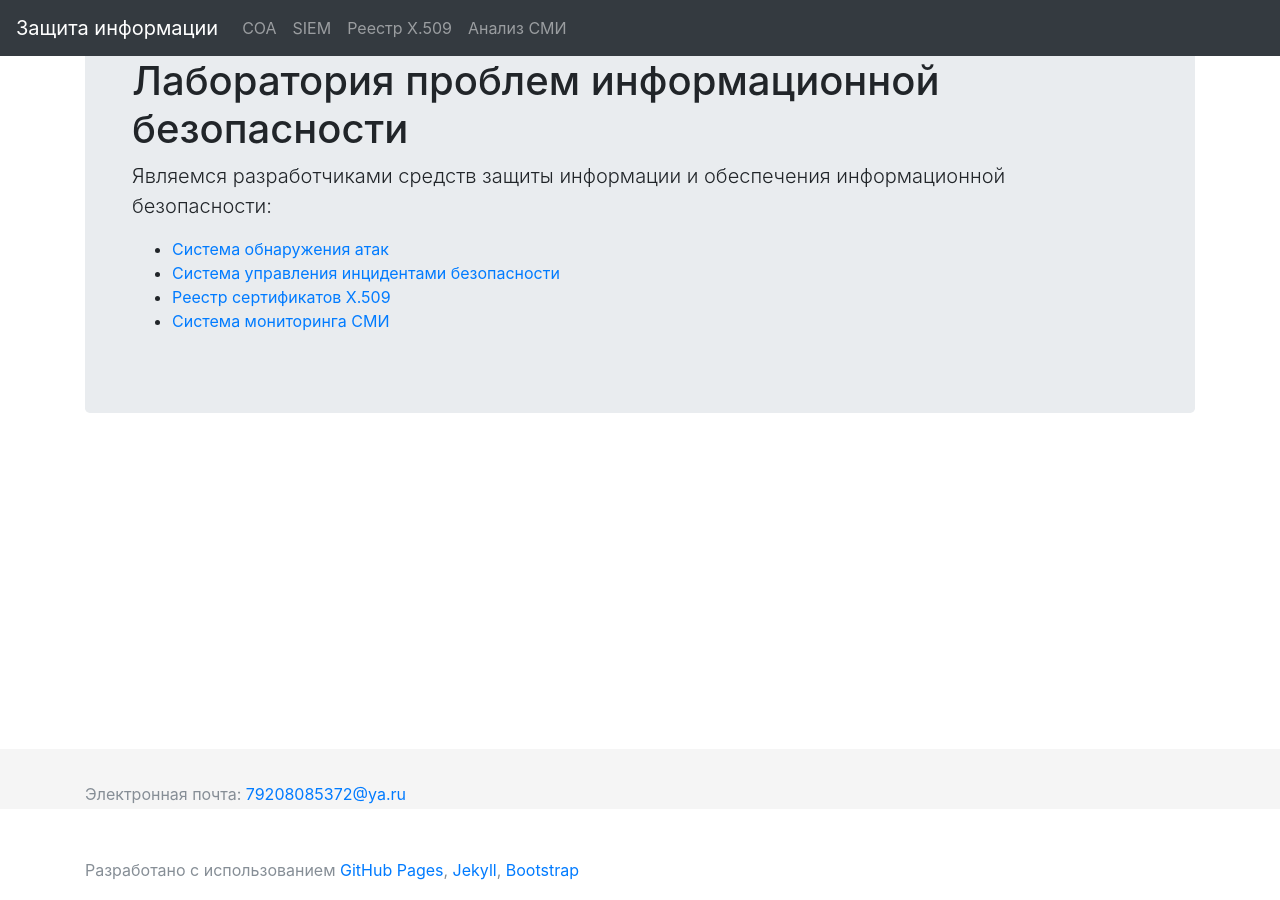
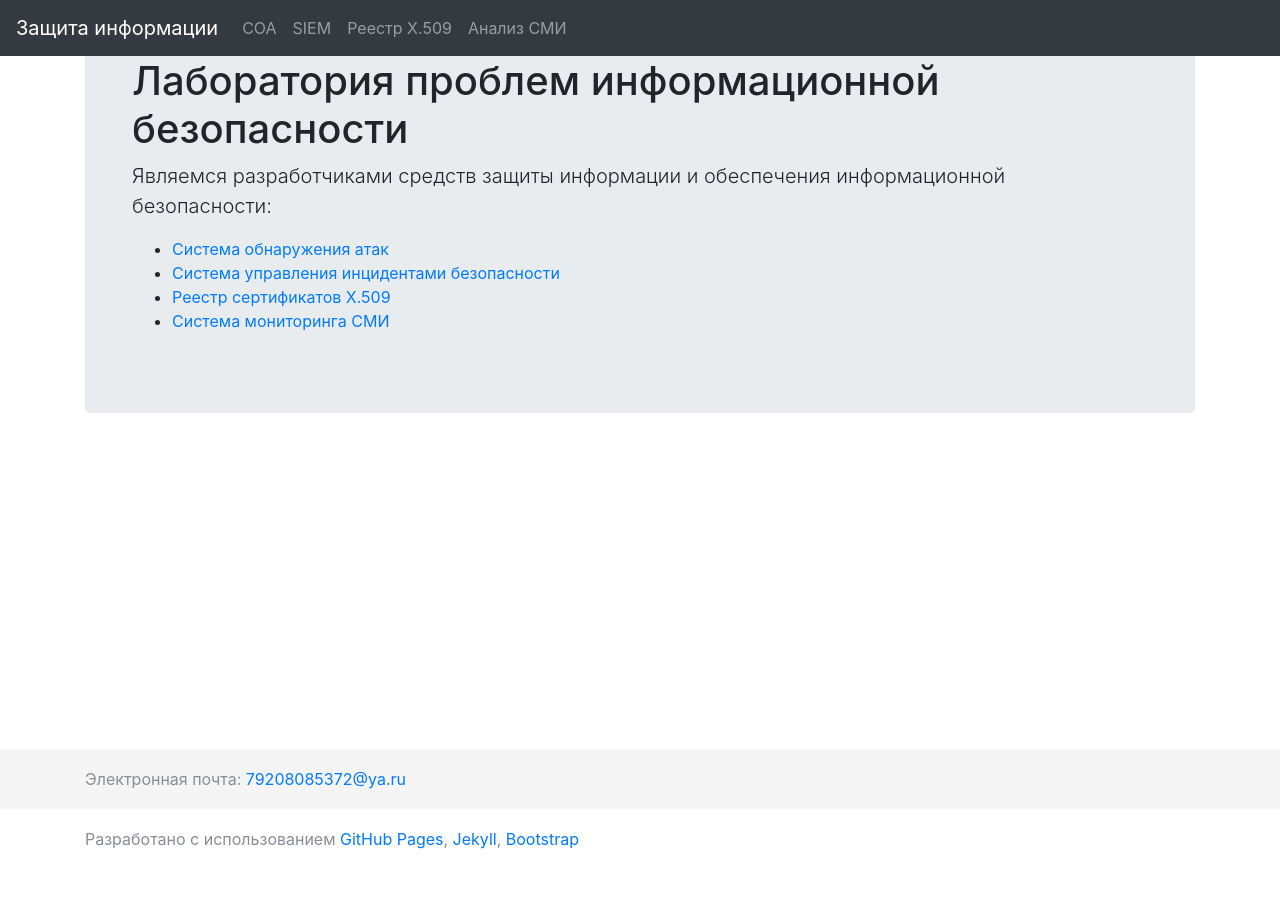
Before and after one commit to fisher85/fisher85.github.io, a Jekyll site: the page built from index.html, in a window 1280 px wide and 900 px high, scrolled down 91 px. Built offline with Jekyll 4.4.1, drawn with Linux system fonts in a browser that asks for light colours; nearby versions of some CDN libraries; after the commit the page ends 960 px from its top, so only the background shows below that.

Commit message:
Jekyll 23

```diff
--- a/_layouts/default.html
+++ b/_layouts/default.html
@@ -47,18 +47,16 @@
 
     <footer class="footer">
       <div class="container">
-        <p class="text-muted">Электронная почта: <a href="mailto:79208085372@ya.ru">79208085372@ya.ru</a></p>
-        <p class="text-muted">Разработано с использованием <a href="https://pages.github.com/" target="_blank">GitHub&nbsp;Pages</a>, <a href="https://jekyllrb.com/" target="_blank">Jekyll</a>, <a href="http://getbootstrap.com/" target="_blank">Bootstrap</a></p>
+        <span class="text-muted">Электронная почта: <a href="mailto:79208085372@ya.ru">79208085372@ya.ru</a></span><br>
+        <span class="text-muted">Разработано с использованием <a href="https://pages.github.com/" target="_blank">GitHub&nbsp;Pages</a>, <a href="https://jekyllrb.com/" target="_blank">Jekyll</a>, <a href="http://getbootstrap.com/" target="_blank">Bootstrap</a></span>
       </div>
     </footer>
 
     <!-- Bootstrap core JavaScript
     ================================================== -->
     <!-- Placed at the end of the document so the pages load faster -->
-
-
-<script src="https://code.jquery.com/jquery-3.2.1.slim.min.js" integrity="sha384-KJ3o2DKtIkvYIK3UENzmM7KCkRr/rE9/Qpg6aAZGJwFDMVNA/GpGFF93hXpG5KkN" crossorigin="anonymous"></script>
-<script src="https://cdnjs.cloudflare.com/ajax/libs/popper.js/1.12.3/umd/popper.min.js" integrity="sha384-vFJXuSJphROIrBnz7yo7oB41mKfc8JzQZiCq4NCceLEaO4IHwicKwpJf9c9IpFgh" crossorigin="anonymous"></script>
-<script src="https://maxcdn.bootstrapcdn.com/bootstrap/4.0.0-beta.2/js/bootstrap.min.js" integrity="sha384-alpBpkh1PFOepccYVYDB4do5UnbKysX5WZXm3XxPqe5iKTfUKjNkCk9SaVuEZflJ" crossorigin="anonymous"></script>
+    <script src="https://code.jquery.com/jquery-3.2.1.slim.min.js" integrity="sha384-KJ3o2DKtIkvYIK3UENzmM7KCkRr/rE9/Qpg6aAZGJwFDMVNA/GpGFF93hXpG5KkN" crossorigin="anonymous"></script>
+    <script src="https://cdnjs.cloudflare.com/ajax/libs/popper.js/1.12.3/umd/popper.min.js" integrity="sha384-vFJXuSJphROIrBnz7yo7oB41mKfc8JzQZiCq4NCceLEaO4IHwicKwpJf9c9IpFgh" crossorigin="anonymous"></script>
+    <script src="https://maxcdn.bootstrapcdn.com/bootstrap/4.0.0-beta.2/js/bootstrap.min.js" integrity="sha384-alpBpkh1PFOepccYVYDB4do5UnbKysX5WZXm3XxPqe5iKTfUKjNkCk9SaVuEZflJ" crossorigin="anonymous"></script>
   </body>
 </html>
--- a/css/sticky-footer-navbar.css
+++ b/css/sticky-footer-navbar.css
@@ -10,7 +10,7 @@ body {
 }
 .footer {
   position: absolute;
-  padding-top: 15px;
+  margin-top: 15px;
   bottom: 0;
   width: 100%;
   /* Set the fixed height of the footer here */
```
